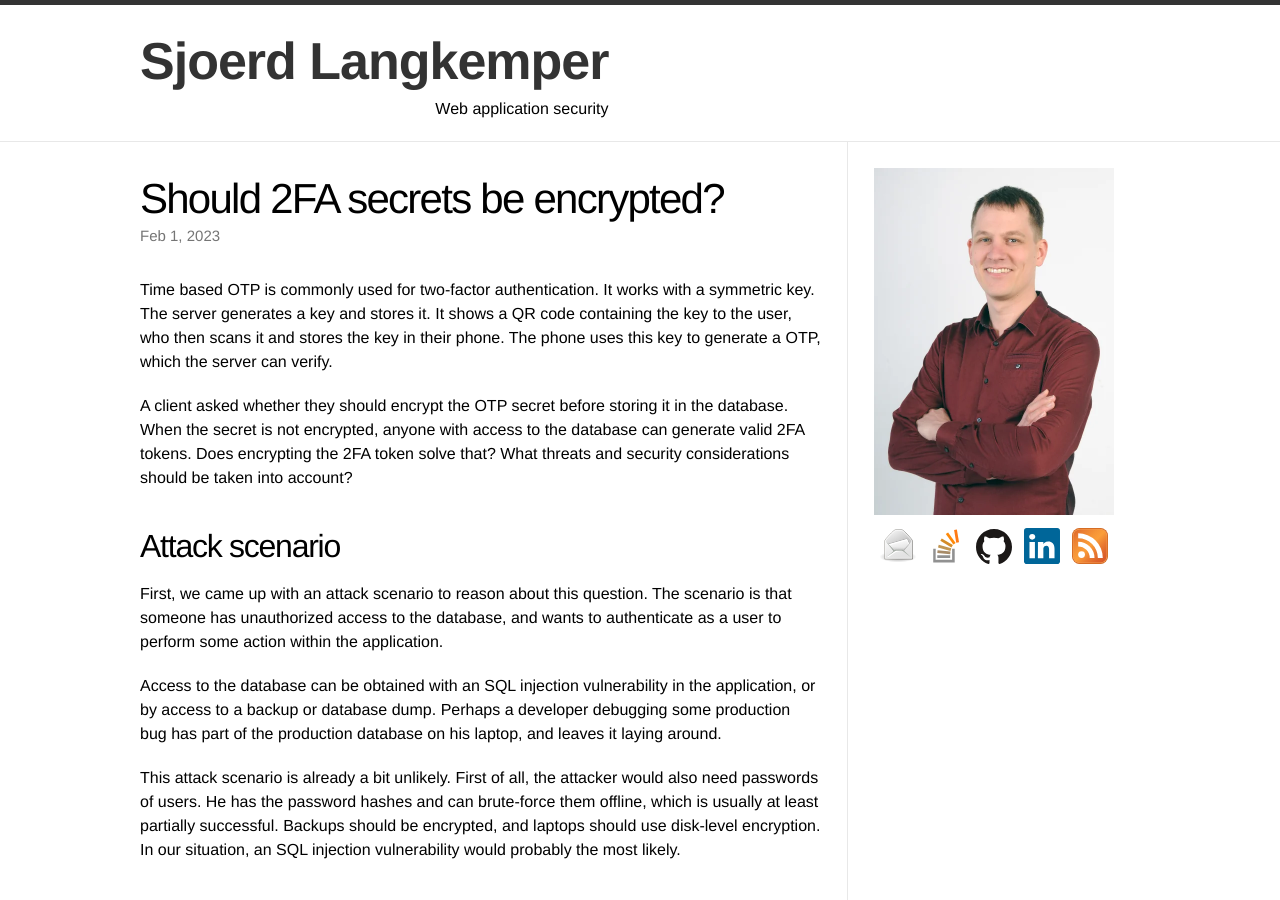
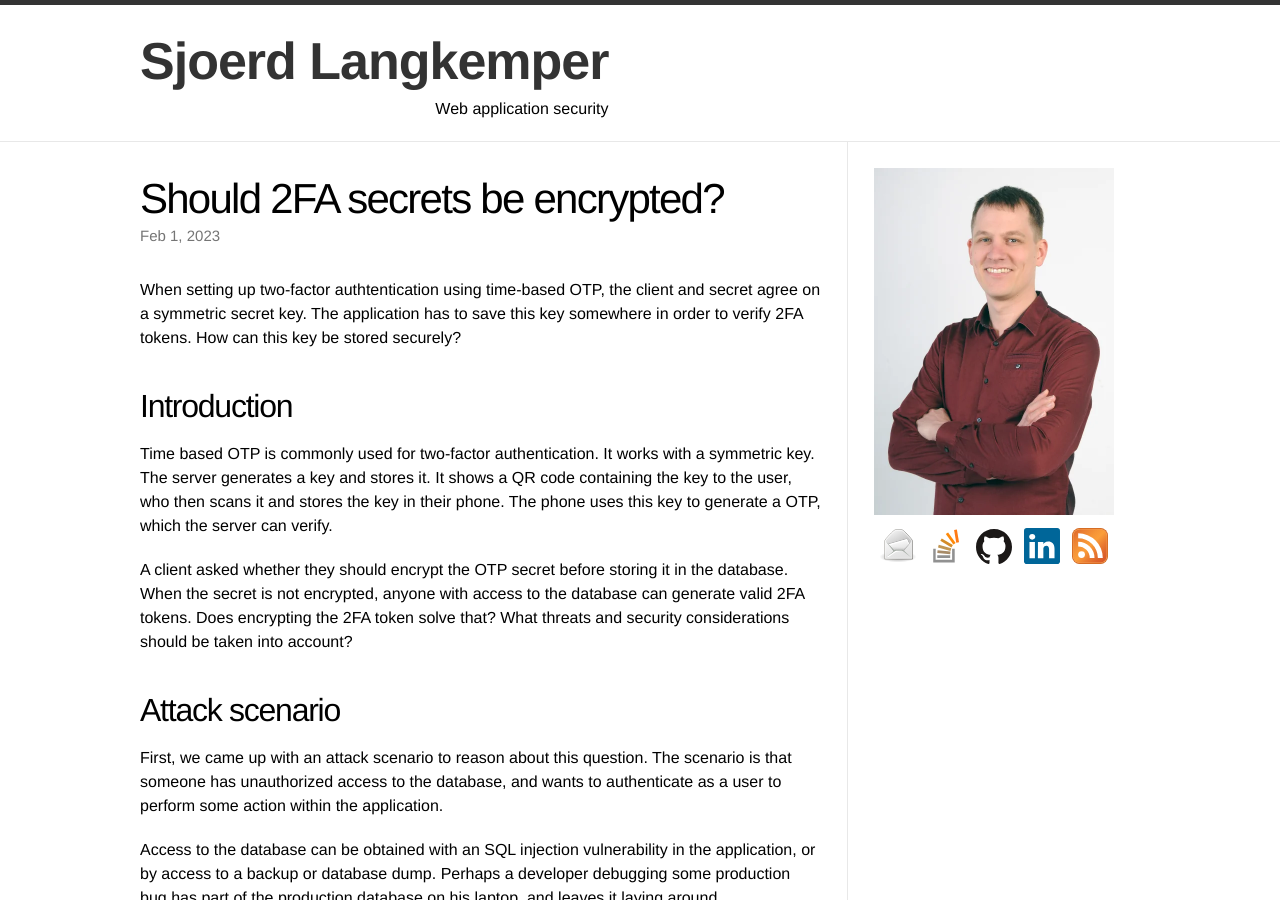
Before and after one commit to Sjord/Sjord.github.io, a Jekyll site: the page built from _posts/2022-12-30-should-2fa-secrets-be-encrypted.md, in a window 1280 px wide and 900 px high. Built offline with Jekyll 4.4.1, drawn with Linux system fonts in a browser that asks for light colours.

Commit message:
Add introduction

```diff
--- a/_posts/2022-12-30-should-2fa-secrets-be-encrypted.md
+++ b/_posts/2022-12-30-should-2fa-secrets-be-encrypted.md
@@ -5,7 +5,11 @@ thumbnail: double-key-480.jpg
 date: 2023-02-01
 ---
 
+When setting up two-factor authtentication using time-based OTP, the client and secret agree on a symmetric secret key. The application has to save this key somewhere in order to verify 2FA tokens. How can this key be stored securely?
+
 <!-- Photo source: https://pixabay.com/nl/photos/berlijn-toets-sleutel-sluiten-zeker-96225/ -->
+
+## Introduction
 
 Time based OTP is commonly used for two-factor authentication. It works with a symmetric key. The server generates a key and stores it. It shows a QR code containing the key to the user, who then scans it and stores the key in their phone. The phone uses this key to generate a OTP, which the server can verify.
 
```
